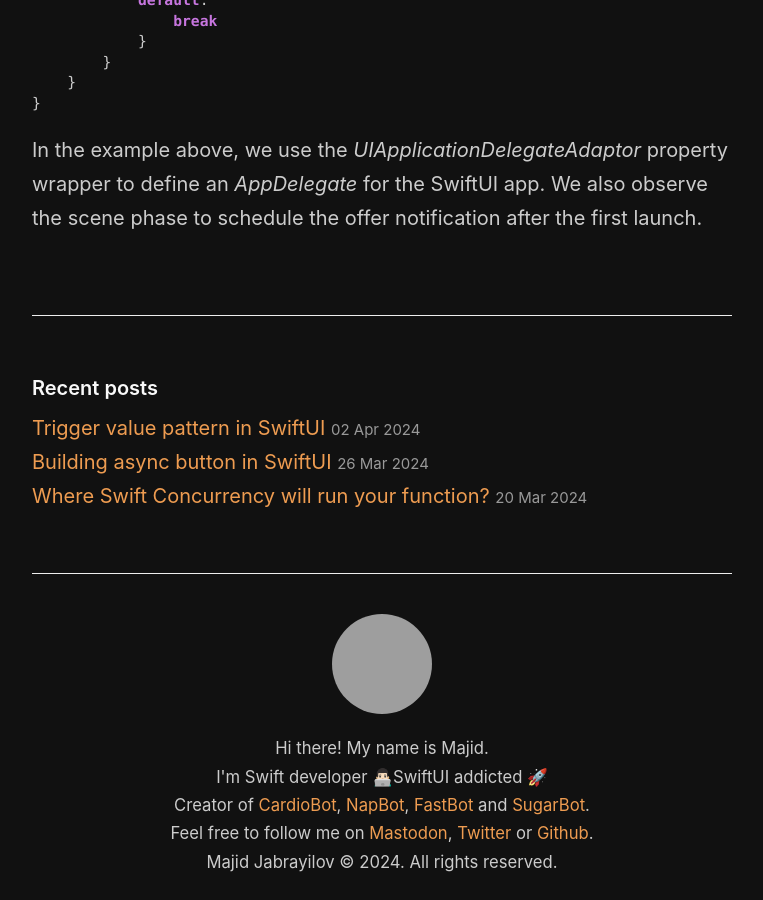
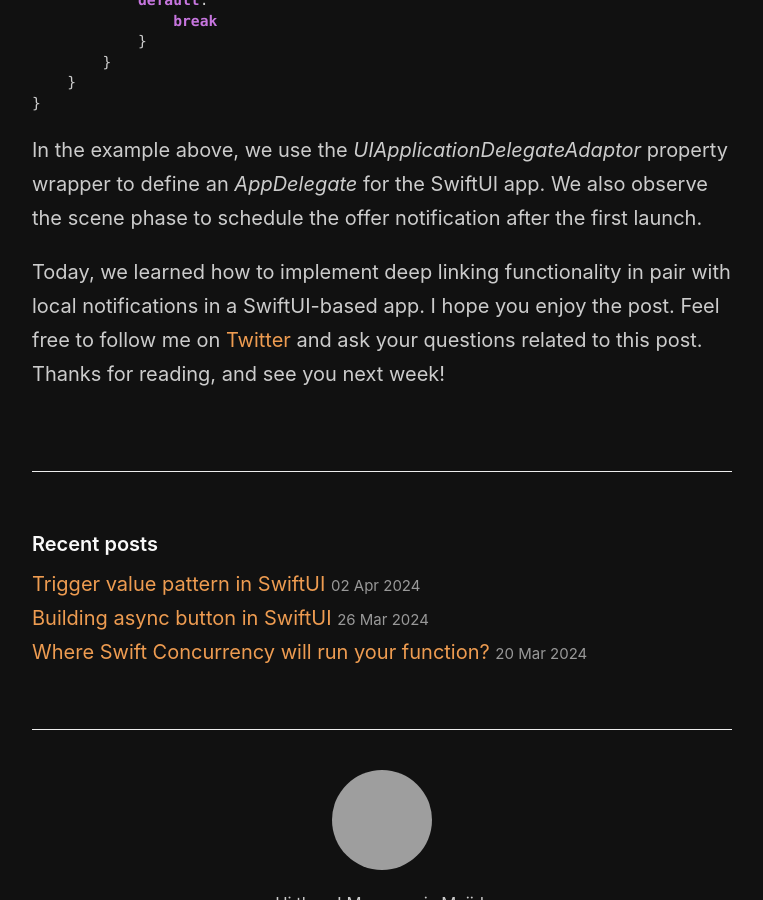
Before and after one commit to mecid/mecid.github.io, a Jekyll site: the page built from _posts/2024-04-09-deep-linking-for-local-notifications-in-swiftui.md, in a window 1280 px wide and 900 px high, scrolled down 3534 px, cut to the strip 0-900 px from the top of the window. Shown: the whole strip, without its empty margins (258-1021 px from the left). Built offline with Jekyll 4.4.1, drawn with Linux system fonts in a browser that asks for light colours; grey boxes are pictures that could not be loaded.

Commit message:
deep linking conclusion added

````diff
--- a/_posts/2024-04-09-deep-linking-for-local-notifications-in-swiftui.md
+++ b/_posts/2024-04-09-deep-linking-for-local-notifications-in-swiftui.md
@@ -124,3 +124,5 @@ struct MyApp: App {
 ```
 
 In the example above, we use the *UIApplicationDelegateAdaptor* property wrapper to define an *AppDelegate* for the SwiftUI app. We also observe the scene phase to schedule the offer notification after the first launch.
+
+Today, we learned how to implement deep linking functionality in pair with local notifications in a SwiftUI-based app. I hope you enjoy the post. Feel free to follow me on [Twitter](https://twitter.com/mecid) and ask your questions related to this post. Thanks for reading, and see you next week!
````
